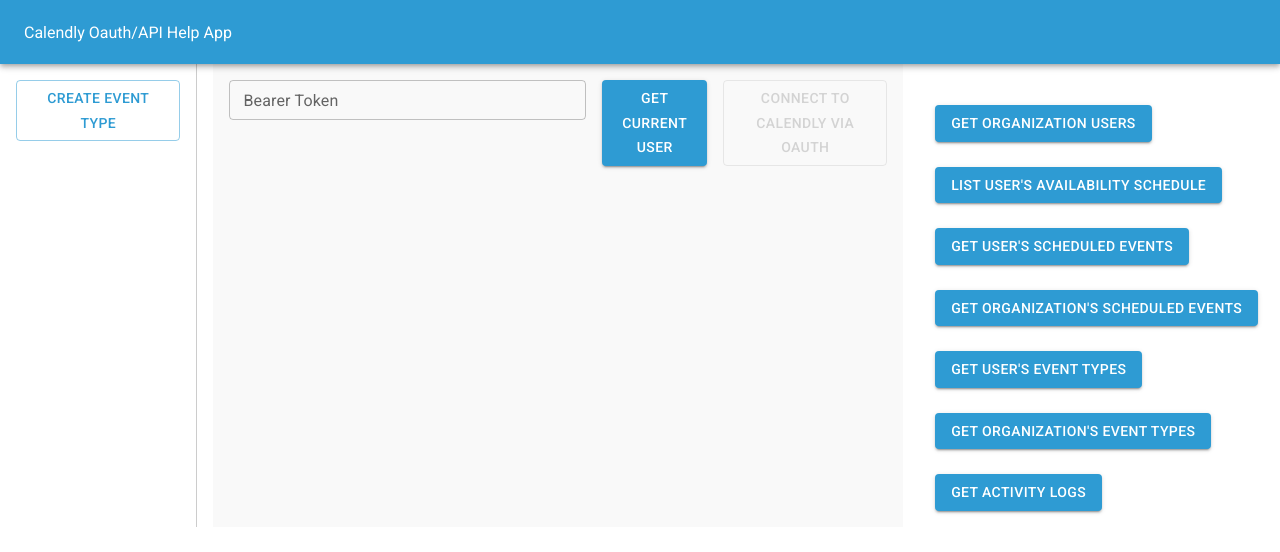
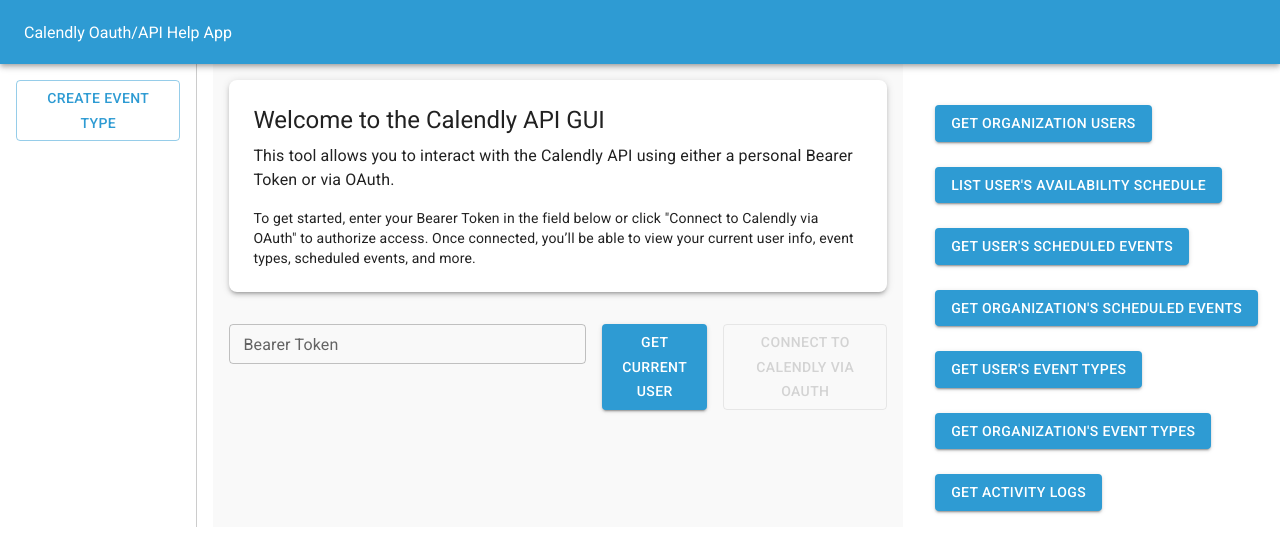
Before and after one commit to javayporter-cal/Calendly-API-GUI, a React (Vite) app: page / in a window 1280 px wide. Shown: the top 552 px of the page. Built offline with nearby package versions, Linux system fonts and the light colour scheme.

Commit message:
add intro section

```diff
--- a/src/components/Feed.tsx
+++ b/src/components/Feed.tsx
@@ -3,6 +3,8 @@
 import { useState } from 'react';
 import DisplayCurrUser from './DisplayCurrUser';
 import { useCalendlyContext } from '../context/CalendlyContext';
+import IntroSection from './IntroSection';
+
 
 
 
@@ -71,6 +73,7 @@
 
   return (
     <Box bgcolor={'#f9f9f9'} flex={4} p={2}>
+      <IntroSection />
       <AuthControls
   bearerToken={bearerToken}
   onTokenChange={setBearerToken}
--- /dev/null
+++ b/src/components/IntroSection.tsx
@@ -0,0 +1,20 @@
+import {Typography, Paper } from '@mui/material';
+
+const IntroSection = () => {
+  return (
+    <Paper elevation={3} sx={{ p: 3, mb: 4, borderRadius: 2, backgroundColor: '#ffffff' }}>
+      <Typography variant="h5" gutterBottom>
+        Welcome to the Calendly API GUI
+      </Typography>
+      <Typography variant="body1" sx={{ mb: 2 }}>
+        This tool allows you to interact with the Calendly API using either a personal Bearer Token or via OAuth.
+      </Typography>
+      <Typography variant="body2">
+        To get started, enter your Bearer Token in the field below or click "Connect to Calendly via OAuth" to authorize access.
+        Once connected, you’ll be able to view your current user info, event types, scheduled events, and more.
+      </Typography>
+    </Paper>
+  );
+};
+
+export default IntroSection;
```
